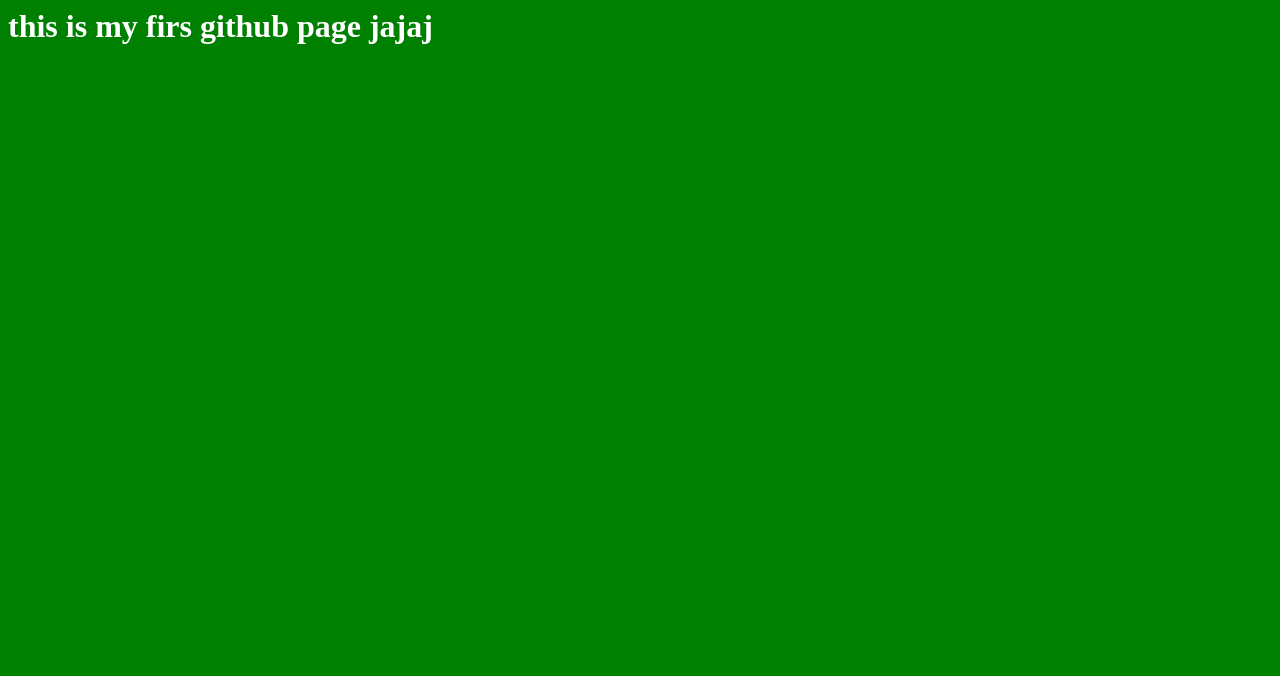
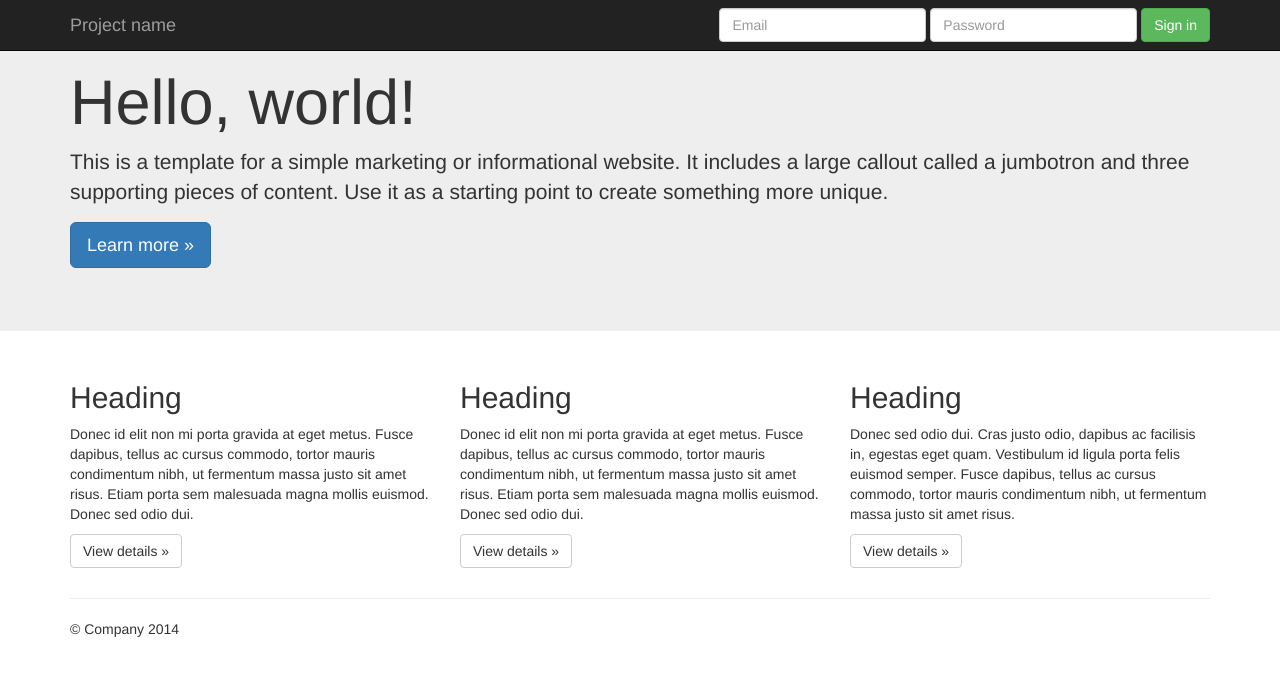
Before and after one commit to duvantellez/pagina3, a plain HTML site: page index.html in a window 1280 px wide. Drawn offline with nearby package versions, Linux system fonts and the light colour scheme.

Commit message:
Update index.html

```diff
--- a/index.html
+++ b/index.html
@@ -1,19 +1,105 @@
 
-<html>
-<title>
-  mi primera pagina amorsito
-</title>
 
-<body>
-  <h1>this is my firs github page jajaj </h1>
-</body>
+<!DOCTYPE html>
+<html lang="en">
+  <head>
+    <meta charset="utf-8">
+    <meta http-equiv="X-UA-Compatible" content="IE=edge">
+    <meta name="viewport" content="width=device-width, initial-scale=1">
+    <!-- The above 3 meta tags *must* come first in the head; any other head content must come *after* these tags -->
+    <meta name="description" content="">
+    <meta name="author" content="">
+    <link rel="icon" href="../../favicon.ico">
 
-<style>
-  body {
-      background-color:green;
-      color:#fff;
-      text-align:center<
-  }
-</style>
+    <title>Jumbotron Template for Bootstrap</title>
 
+    <!-- Bootstrap core CSS -->
+    <link href="../../dist/css/bootstrap.min.css" rel="stylesheet">
+
+    <!-- Custom styles for this template -->
+    <link href="jumbotron.css" rel="stylesheet">
+
+    <!-- Just for debugging purposes. Don't actually copy these 2 lines! -->
+    <!--[if lt IE 9]><script src="../../assets/js/ie8-responsive-file-warning.js"></script><![endif]-->
+    <script src="../../assets/js/ie-emulation-modes-warning.js"></script>
+
+    <!-- HTML5 shim and Respond.js for IE8 support of HTML5 elements and media queries -->
+    <!--[if lt IE 9]>
+      <script src="https://oss.maxcdn.com/html5shiv/3.7.2/html5shiv.min.js"></script>
+      <script src="https://oss.maxcdn.com/respond/1.4.2/respond.min.js"></script>
+    <![endif]-->
+  </head>
+
+  <body>
+
+    <nav class="navbar navbar-inverse navbar-fixed-top">
+      <div class="container">
+        <div class="navbar-header">
+          <button type="button" class="navbar-toggle collapsed" data-toggle="collapse" data-target="#navbar" aria-expanded="false" aria-controls="navbar">
+            <span class="sr-only">Toggle navigation</span>
+            <span class="icon-bar"></span>
+            <span class="icon-bar"></span>
+            <span class="icon-bar"></span>
+          </button>
+          <a class="navbar-brand" href="#">Project name</a>
+        </div>
+        <div id="navbar" class="navbar-collapse collapse">
+          <form class="navbar-form navbar-right">
+            <div class="form-group">
+              <input type="text" placeholder="Email" class="form-control">
+            </div>
+            <div class="form-group">
+              <input type="password" placeholder="Password" class="form-control">
+            </div>
+            <button type="submit" class="btn btn-success">Sign in</button>
+          </form>
+        </div><!--/.navbar-collapse -->
+      </div>
+    </nav>
+
+    <!-- Main jumbotron for a primary marketing message or call to action -->
+    <div class="jumbotron">
+      <div class="container">
+        <h1>Hello, world!</h1>
+        <p>This is a template for a simple marketing or informational website. It includes a large callout called a jumbotron and three supporting pieces of content. Use it as a starting point to create something more unique.</p>
+        <p><a class="btn btn-primary btn-lg" href="#" role="button">Learn more &raquo;</a></p>
+      </div>
+    </div>
+
+    <div class="container">
+      <!-- Example row of columns -->
+      <div class="row">
+        <div class="col-md-4">
+          <h2>Heading</h2>
+          <p>Donec id elit non mi porta gravida at eget metus. Fusce dapibus, tellus ac cursus commodo, tortor mauris condimentum nibh, ut fermentum massa justo sit amet risus. Etiam porta sem malesuada magna mollis euismod. Donec sed odio dui. </p>
+          <p><a class="btn btn-default" href="#" role="button">View details &raquo;</a></p>
+        </div>
+        <div class="col-md-4">
+          <h2>Heading</h2>
+          <p>Donec id elit non mi porta gravida at eget metus. Fusce dapibus, tellus ac cursus commodo, tortor mauris condimentum nibh, ut fermentum massa justo sit amet risus. Etiam porta sem malesuada magna mollis euismod. Donec sed odio dui. </p>
+          <p><a class="btn btn-default" href="#" role="button">View details &raquo;</a></p>
+       </div>
+        <div class="col-md-4">
+          <h2>Heading</h2>
+          <p>Donec sed odio dui. Cras justo odio, dapibus ac facilisis in, egestas eget quam. Vestibulum id ligula porta felis euismod semper. Fusce dapibus, tellus ac cursus commodo, tortor mauris condimentum nibh, ut fermentum massa justo sit amet risus.</p>
+          <p><a class="btn btn-default" href="#" role="button">View details &raquo;</a></p>
+        </div>
+      </div>
+
+      <hr>
+
+      <footer>
+        <p>&copy; Company 2014</p>
+      </footer>
+    </div> <!-- /container -->
+
+
+    <!-- Bootstrap core JavaScript
+    ================================================== -->
+    <!-- Placed at the end of the document so the pages load faster -->
+    <script src="https://ajax.googleapis.com/ajax/libs/jquery/1.11.3/jquery.min.js"></script>
+    <script src="../../dist/js/bootstrap.min.js"></script>
+    <!-- IE10 viewport hack for Surface/desktop Windows 8 bug -->
+    <script src="../../assets/js/ie10-viewport-bug-workaround.js"></script>
+  </body>
 </html>
```
